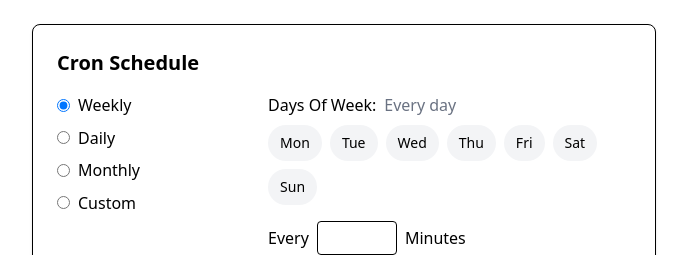
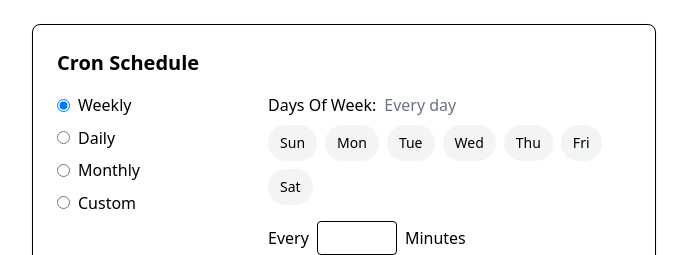
Before and after one commit to hesamzkr/cron-schedule-editor, a React (Vite) app: page / in a window 1280 px wide. Shown: the top 255 px of the page, without its empty margins (296-983 px from the left). Built offline with nearby package versions, Linux system fonts and the light colour scheme.

Commit message:
change weekday value to number and fix order of days

```diff
--- a/src/components/inputs/WeekDayInput.tsx
+++ b/src/components/inputs/WeekDayInput.tsx
@@ -4,17 +4,17 @@ function WeekDayInput() {
   const { weekDays, toggleWeekDay } = useCronStore();
 
   const allWeekDays = [
+    "Sunday",
     "Monday",
     "Tuesday",
     "Wednesday",
     "Thursday",
     "Friday",
     "Saturday",
-    "Sunday",
   ];
 
-  const handleDayToggle = (day: string) => {
-    toggleWeekDay(day);
+  const handleDayToggle = (dayIndex: number) => {
+    toggleWeekDay(dayIndex);
   };
 
   return (
@@ -25,13 +25,15 @@ function WeekDayInput() {
         {weekDays.length > 0 && <span className="text-gray-700">{weekDays.join(", ")}</span>}
       </div>
       <div className="flex flex-wrap gap-2">
-        {allWeekDays.map((day) => (
+        {allWeekDays.map((day, index) => (
           <button
             key={day}
-            onClick={() => handleDayToggle(day)}
+            onClick={() => handleDayToggle(index)}
             className={`px-3 py-2 rounded-full text-sm flex items-center justify-center
               ${
-                weekDays.includes(day) ? "bg-blue-500 text-white" : "bg-gray-100 hover:bg-gray-200"
+                weekDays.includes(index)
+                  ? "bg-blue-500 text-white"
+                  : "bg-gray-100 hover:bg-gray-200"
               }`}
           >
             {day.slice(0, 3)}
--- a/src/stores/CronStore.ts
+++ b/src/stores/CronStore.ts
@@ -12,8 +12,8 @@ interface CronStore {
   monthDays: number[];
   toggleMonthDay: (monthDay: number) => void;
 
-  weekDays: string[];
-  toggleWeekDay: (weekDay: string) => void;
+  weekDays: number[];
+  toggleWeekDay: (weekDay: number) => void;
 
   minutes: number | undefined;
   setMinutes: (minutes: number | undefined) => void;
```
